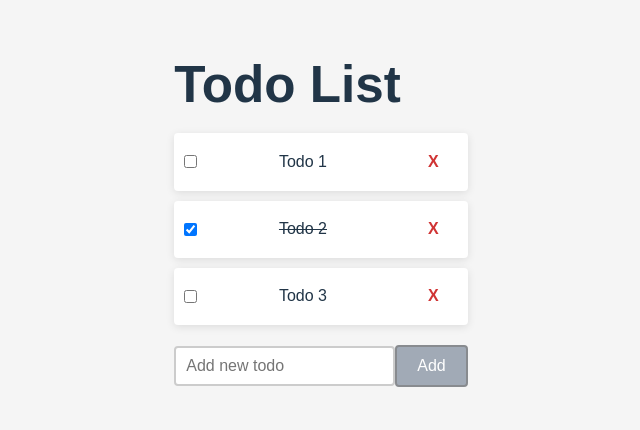
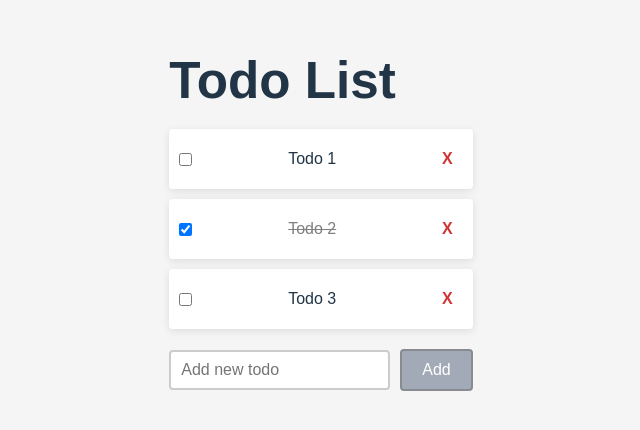
Before and after one commit to theborgh/todo, a React (Vite) app: page / in a window 1280 px wide. Shown: the part 178-608 px from the top of the page, without its empty margins (319-959 px from the left). Built offline with nearby package versions, Linux system fonts and the light colour scheme.

Commit message:
add style fixes

```diff
--- a/src/App.css
+++ b/src/App.css
@@ -41,6 +41,7 @@
   border: none;
   border-radius: 4px;
   padding: 10px 20px;
+  margin-left: 10px;
   cursor: pointer;
   transition: all 0.3s ease-in-out;
 
--- a/src/Todo.css
+++ b/src/Todo.css
@@ -8,11 +8,17 @@
   display: flex;
   align-items: center;
   justify-content: space-between;
+  min-height: 60px;
   padding: 10px;
   background-color: #fff;
   border-radius: 4px;
   box-shadow: 0 2px 8px rgba(0, 0, 0, 0.1);
   margin-bottom: 10px;
+}
+
+.todo-item:hover {
+  cursor: pointer;
+  box-shadow: 0 2px 8px rgba(0, 0, 0, 0.3);
 }
 
 .todo-item:last-child {
@@ -26,6 +32,7 @@
 
 .todo-text.completed {
   text-decoration: line-through;
+  color: grey;
 }
 
 .todo-delete-btn {
@@ -33,6 +40,11 @@
   color: #d03434;
   background-color: transparent;
   border: none;
+  padding: 0 10px;
   cursor: pointer;
   margin-left: 10px;
 }
+
+.todo-delete-btn:hover {
+  color: #ff0000;
+}
--- a/src/Todo.tsx
+++ b/src/Todo.tsx
@@ -18,6 +18,7 @@ export const Todo = (props: Props) => {
     <li className="todo-item">
       <input
         type="checkbox"
+        title="toggle completed"
         checked={todo.completed}
         onChange={() => toggleCompleted(todo.id)}
       />
@@ -27,7 +28,11 @@ export const Todo = (props: Props) => {
       >
         {todo.text}
       </span>
-      <button className="todo-delete-btn" onClick={() => deleteTodo(todo.id)}>
+      <button
+        className="todo-delete-btn"
+        onClick={() => deleteTodo(todo.id)}
+        title="delete todo"
+      >
         X
       </button>
     </li>
```
